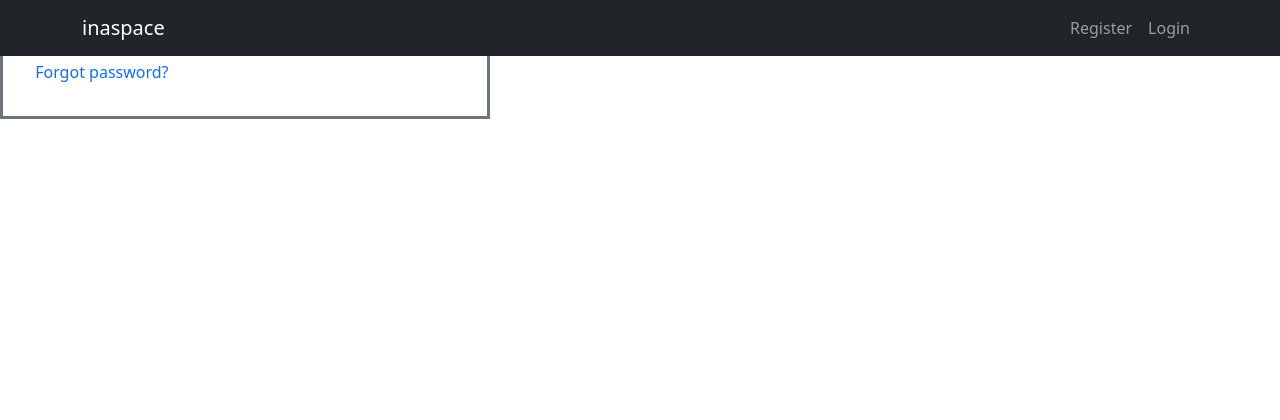
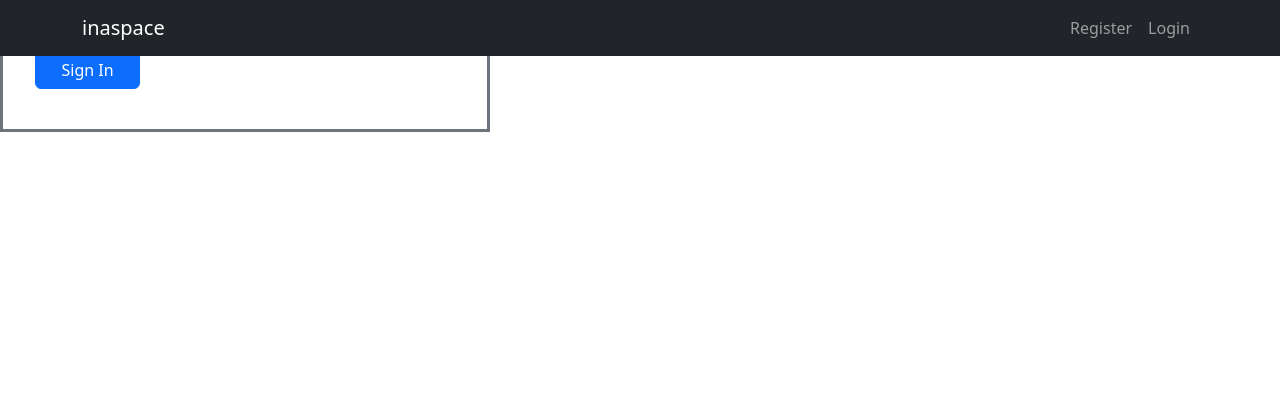
Before and after one commit to bengilbertcodes/inaspace, a Django app: page /accounts/login/ in a window 1280 px wide. Shown: the top 420 px of the page. Run offline with Django 5.2, Linux system fonts and the light colour scheme; some libraries are stand-ins or nearby versions.

Commit message:
remove <a> duplicating forgot password link on login form

```diff
--- a/templates/allauth/account/login.html
+++ b/templates/allauth/account/login.html
@@ -24,7 +24,6 @@
 				<input type="hidden" name="{{ redirect_field_name }}" value="{{ redirect_field_value }}" />
 				{% endif %}
 				<button class="btn btn-primary w-25 mb-2" type="submit">Sign In</button>
-				<a class="button secondaryAction d-block" href="{% url 'account_reset_password' %}">Forgot password?</a>
 			</form>
 		</div>
 	</div>
```
